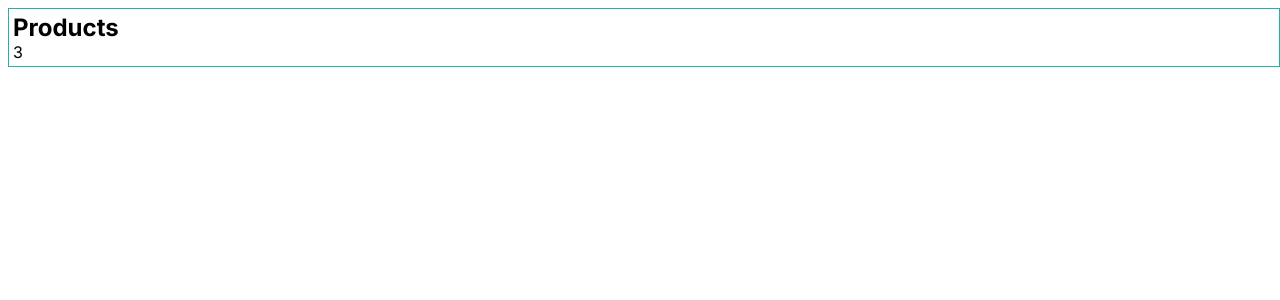
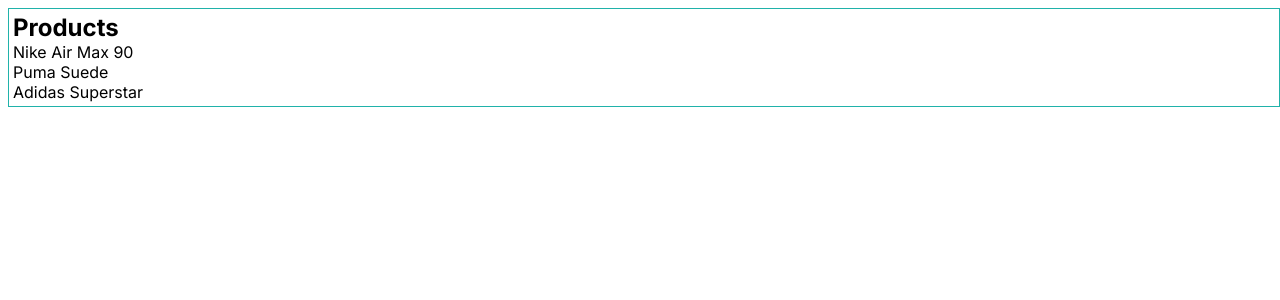
Before and after one commit to coryhouse/fabletics-nextjs, a Next.js app: page /products in a window 1280 px wide. Shown: the top 300 px of the page. Built offline with nearby package versions, Linux system fonts and the light colour scheme.

Commit message:
show products

```diff
--- a/app/products/page.tsx
+++ b/app/products/page.tsx
@@ -10,8 +10,11 @@
   return (
     <>
       <h2>Products</h2>
-      {products.length}
-      <ul>{}</ul>
+      <ul>
+        {products.map((product) => (
+          <li key={product.id}>{product.name}</li>
+        ))}
+      </ul>
     </>
   );
 }
```
